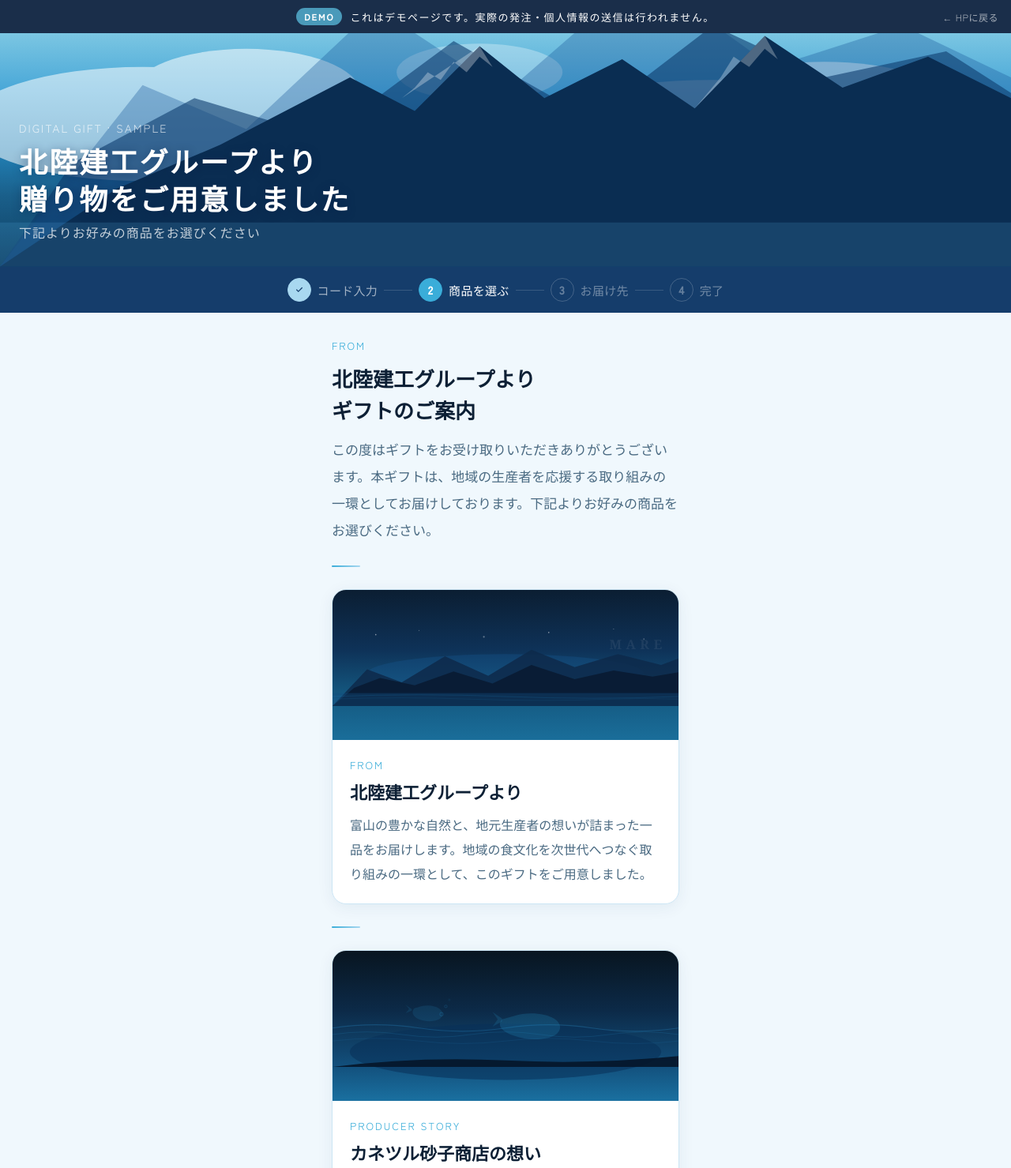
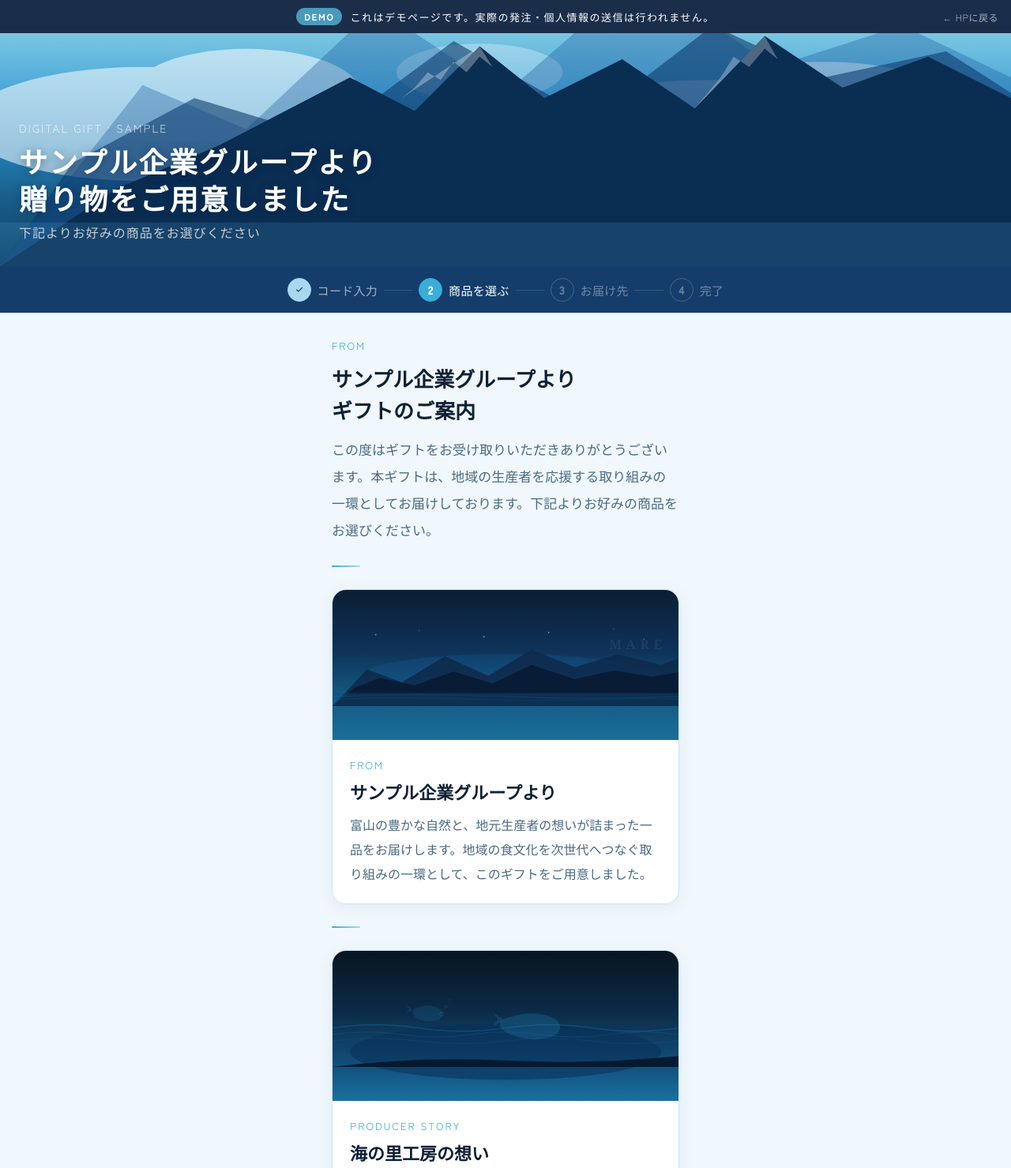
Before and after one commit to marecorp-bit/mare-corp-hp, a plain HTML site: page demo.html in a window 1280 px wide. Shown: the top 1479 px of the page at 79% size. Drawn offline with Linux system fonts and the light colour scheme.

Commit message:
fix: replace real company names with fictional names in demo.html
Co-Authored-By: Claude Sonnet 4.6 <noreply@anthropic.com>

```diff
--- a/demo.html
+++ b/demo.html
@@ -435,7 +435,7 @@
 
   <div class="hero-content">
     <div class="hero-label">Digital Gift · SAMPLE</div>
-    <div class="hero-title">北陸建工グループより<br>贈り物をご用意しました</div>
+    <div class="hero-title">サンプル企業グループより<br>贈り物をご用意しました</div>
     <div class="hero-subtitle">下記よりお好みの商品をお選びください</div>
   </div>
 </div>
@@ -467,7 +467,7 @@
   <!-- From セクション -->
   <div class="section fade-up">
     <div class="section-label">From</div>
-    <div class="section-title">北陸建工グループより<br>ギフトのご案内</div>
+    <div class="section-title">サンプル企業グループより<br>ギフトのご案内</div>
     <p class="section-text">この度はギフトをお受け取りいただきありがとうございます。本ギフトは、地域の生産者を応援する取り組みの一環としてお届けしております。下記よりお好みの商品をお選びください。</p>
   </div>
 
@@ -494,7 +494,7 @@
     </div>
     <div class="brand-card-body">
       <div class="brand-card-eyebrow">From</div>
-      <div class="brand-card-title">北陸建工グループより</div>
+      <div class="brand-card-title">サンプル企業グループより</div>
       <p class="brand-card-text">富山の豊かな自然と、地元生産者の想いが詰まった一品をお届けします。地域の食文化を次世代へつなぐ取り組みの一環として、このギフトをご用意しました。</p>
     </div>
   </div>
@@ -521,7 +521,7 @@
     </div>
     <div class="brand-card-body">
       <div class="brand-card-eyebrow">Producer Story</div>
-      <div class="brand-card-title">カネツル砂子商店の想い</div>
+      <div class="brand-card-title">海の里工房の想い</div>
       <p class="brand-card-text">私たちは北陸の海と共に歩んできました。素材本来の味を大切にし、ひとつひとつ丁寧に仕上げています。長年培ってきた技と、地域への誇りを込めたギフトをお届けします。</p>
     </div>
   </div>
```
